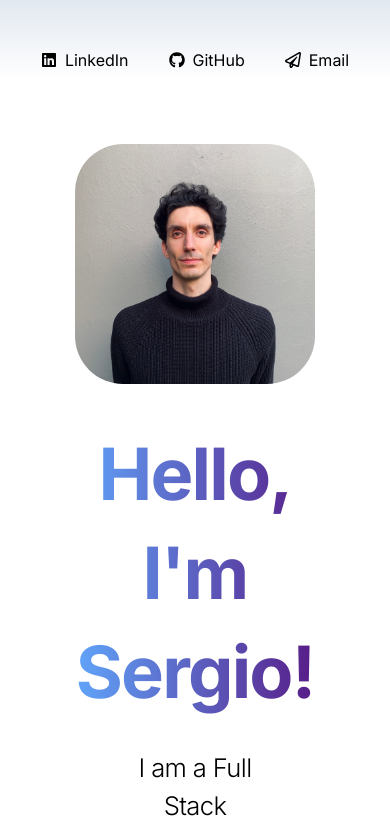
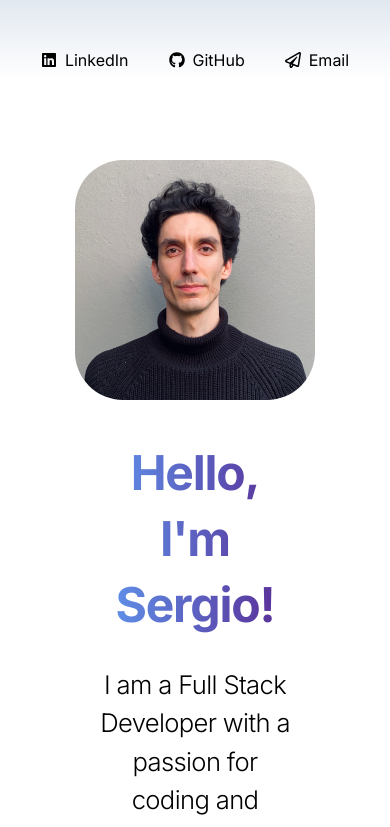
Before and after one commit to sergiolopezsouto/portfolio, a Next.js app: page / in a window 390 px wide. Shown: the top 827 px of the page. Built offline with nearby package versions, Linux system fonts and the light colour scheme.

Commit message:
fixing performance

```diff
--- a/components/Main.jsx
+++ b/components/Main.jsx
@@ -1,5 +1,5 @@
 import Image from "next/image";
-import avatar from "@/assets/avatar.jpg"
+import avatar from "@/assets/avatar.webp"
 import Cube from "./Cube";
 import { FaGithub, FaLinkedin, FaRegPaperPlane } from 'react-icons/fa';
 
@@ -7,10 +7,10 @@ import { FaGithub, FaLinkedin, FaRegPaperPlane } from 'react-icons/fa';
 const Main = () => {
 
   return (
-    <div className="flex flex-col lg:flex-row justify-between items-center mx-5">
+    <div className="flex flex-col lg:flex-row justify-between items-center mx-10">
 
         <div className="flex flex-col items-center justify-center">
-            <div className="relative mb-10 mt-[4rem] block h-[15rem] w-[15rem] items-center justify-center lg:mt-[5rem] lg:h-[20rem] lg:w-[20rem]">
+            <div className="relative mb-10 mt-[5rem] block h-[15rem] w-[15rem] items-center justify-center lg:mt-[5rem] lg:h-[20rem] lg:w-[20rem]">
                 <Image
                     src={avatar}
                     className="rounded-[3rem]"
@@ -20,11 +20,11 @@ const Main = () => {
             </div>
 
             <div className="flex flex-col items-center justify-center">
-                <h1 className="mb-5 bg-gradient-to-r from-blue-400 to-purple-900 bg-clip-text text-7xl font-bold tracking-tight text-transparent text-center px-15 leading-snug pb-2">
+                <h1 className="mb-5 bg-gradient-to-r from-blue-400 to-purple-900 bg-clip-text text-5xl md:text-7xl font-bold tracking-tight text-transparent text-center px-5 md:px-10 leading-snug pb-2">
                     Hello, I&apos;m Sergio!
                 </h1>
 
-                <h3 className="mb-5 text-center text-[1.6rem] font-light tracking-tight text-center px-10">
+                <h3 className="mb-5 text-center text-[1.6rem] font-light tracking-tight text-center px-5 md:px-10">
                     I am a Full Stack Developer with a passion for coding and problem-solving based in Spain 🇪🇸
                 </h3>
             </div>
```
Also changed, not shown: assets/avatar.jpg (deleted), assets/avatar.webp (added).
